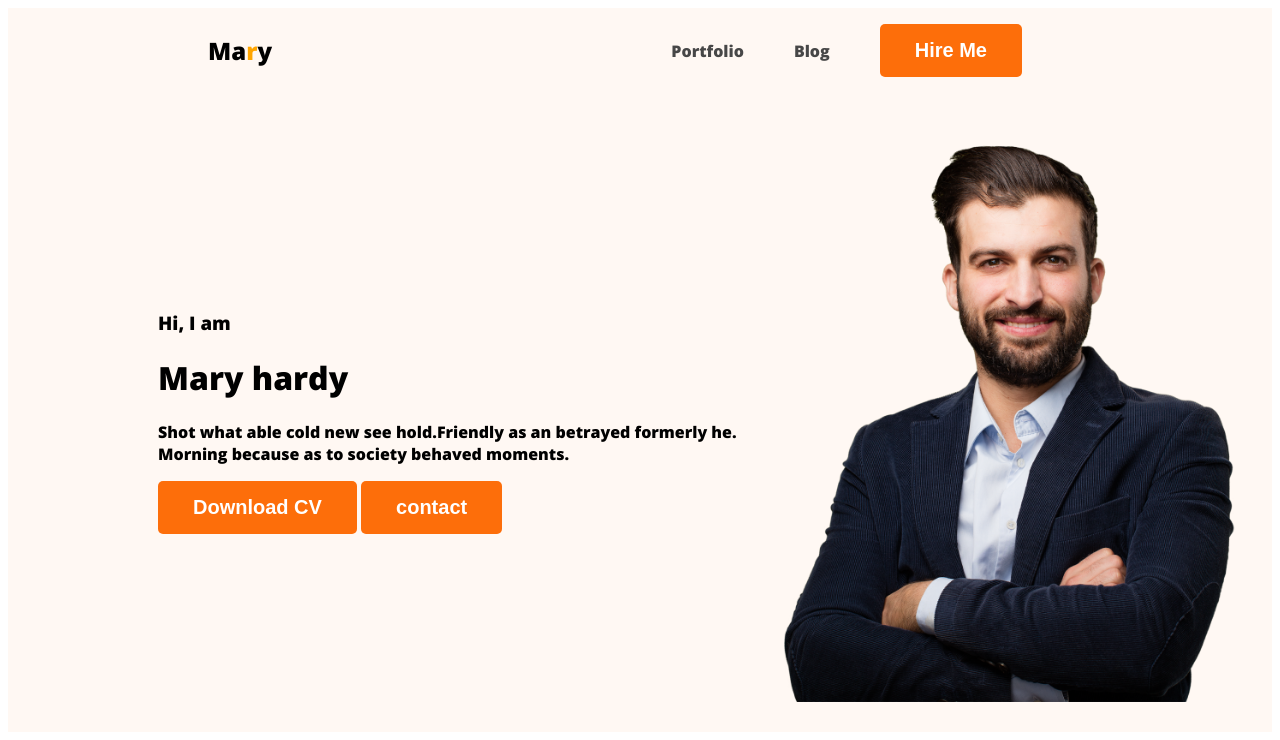
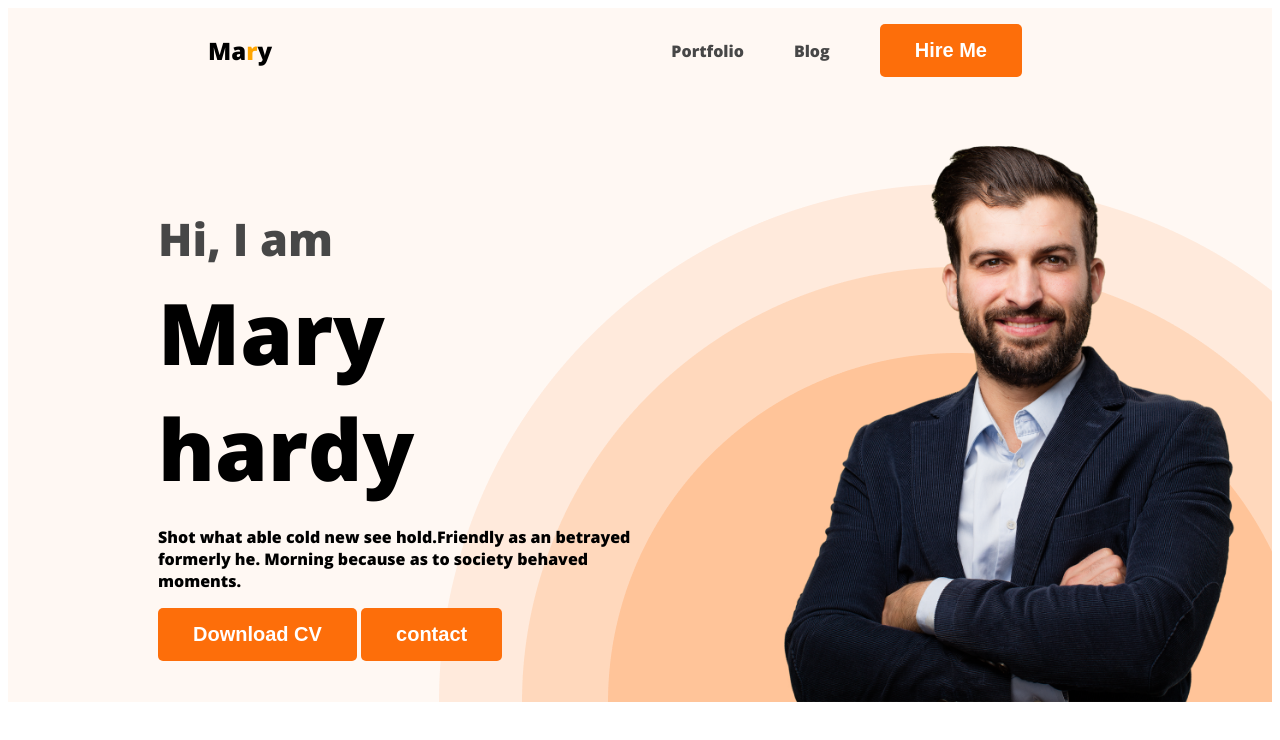
Before and after one commit to jubair1122/webdeveloper-portfolio, a plain HTML site: page index.html in a window 1280 px wide. Drawn offline with nearby package versions, Linux system fonts and the light colour scheme.

Commit message:
about section related

```diff
--- a/index.html
+++ b/index.html
@@ -20,10 +20,10 @@
             </ul>
         </nav>
         <div class="banner">
-            <div>
-                <h3 class="banner-gretting">Hi, I  am</h3>
+            <div class="banner-content">
+                <h3 class="banner-greeting">Hi, I  am</h3>
                 <h1 class="banner-title">Mary hardy</h1>
-                <p>Shot what able cold new see hold.Friendly as an betrayed formerly he. Morning because as to society behaved moments.</p>
+                <p class="banner-des">Shot what able cold new see hold.Friendly as an betrayed formerly he. Morning because as to society behaved moments.</p>
                 <button class="btn-primary">Download CV</button>
                 <button class="btn-primary">contact</button>
                 </div>
--- a/styles/portfolio.css
+++ b/styles/portfolio.css
@@ -53,13 +53,32 @@ nav a {
 /*header related styles*/
 .header{
     background-color: #FFF8F3;
+    background-image: url(../images/header_bg.png);
+    background-repeat:no-repeat ;
+    background-position: bottom right;
 
 }
 .banner{
     display: flex;
-    padding: 30px 30px 30px 150px;
+    padding: 30px 30px 0px 150px;
     align-items: center;
+    justify-content: space-between;
+}
+.banner-content{
+    max-width: 500px;
 }
 .banner .profile-pic{
     width: 500px;
 }
+.banner-greeting{
+    font-size: 45px;
+    color: #474747;
+    margin-bottom: 0;
+
+}
+.banner-title{
+    font-size: 85px;
+    font-weight: 700;
+    margin-top: 5px;
+    margin-bottom: 20px;
+}
```
